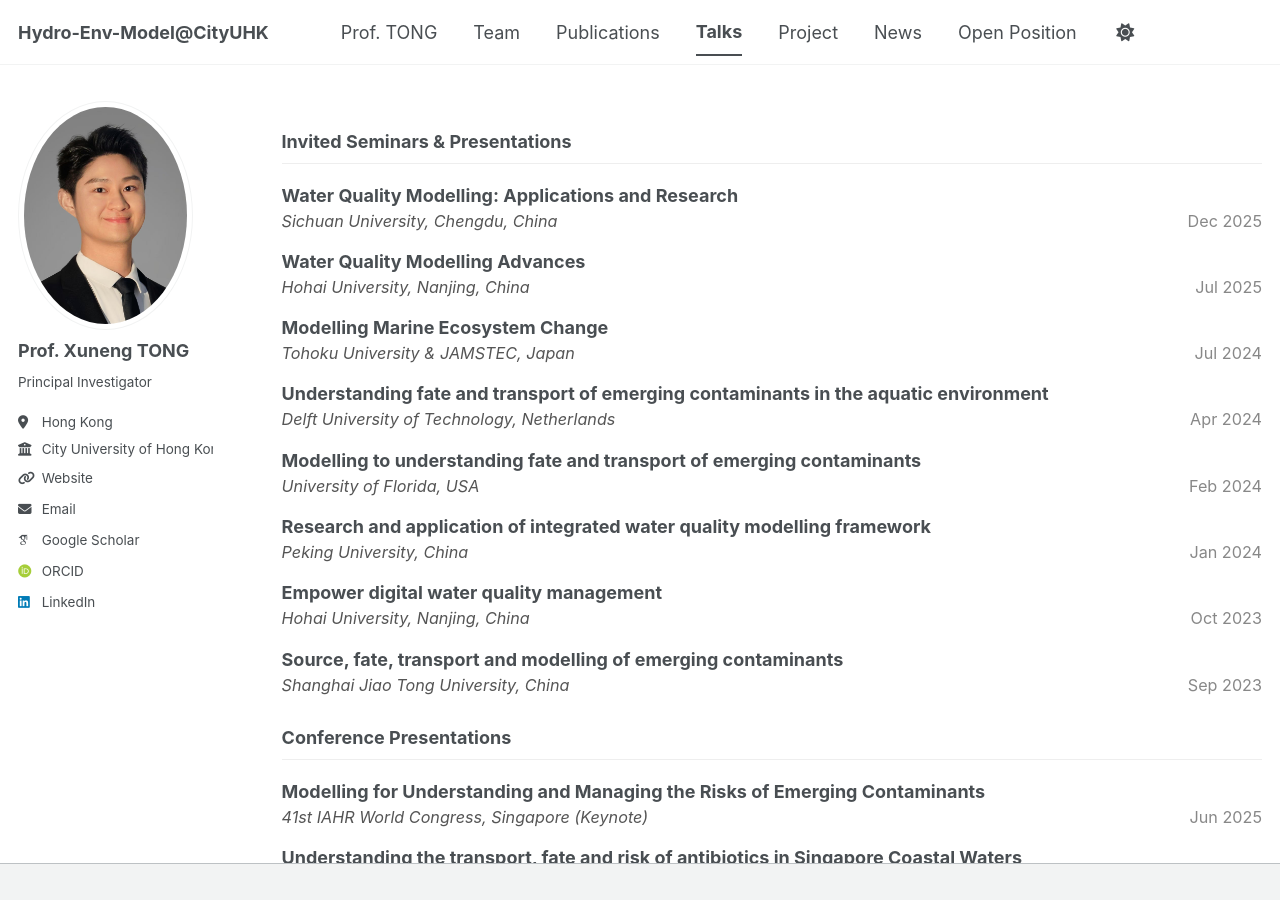
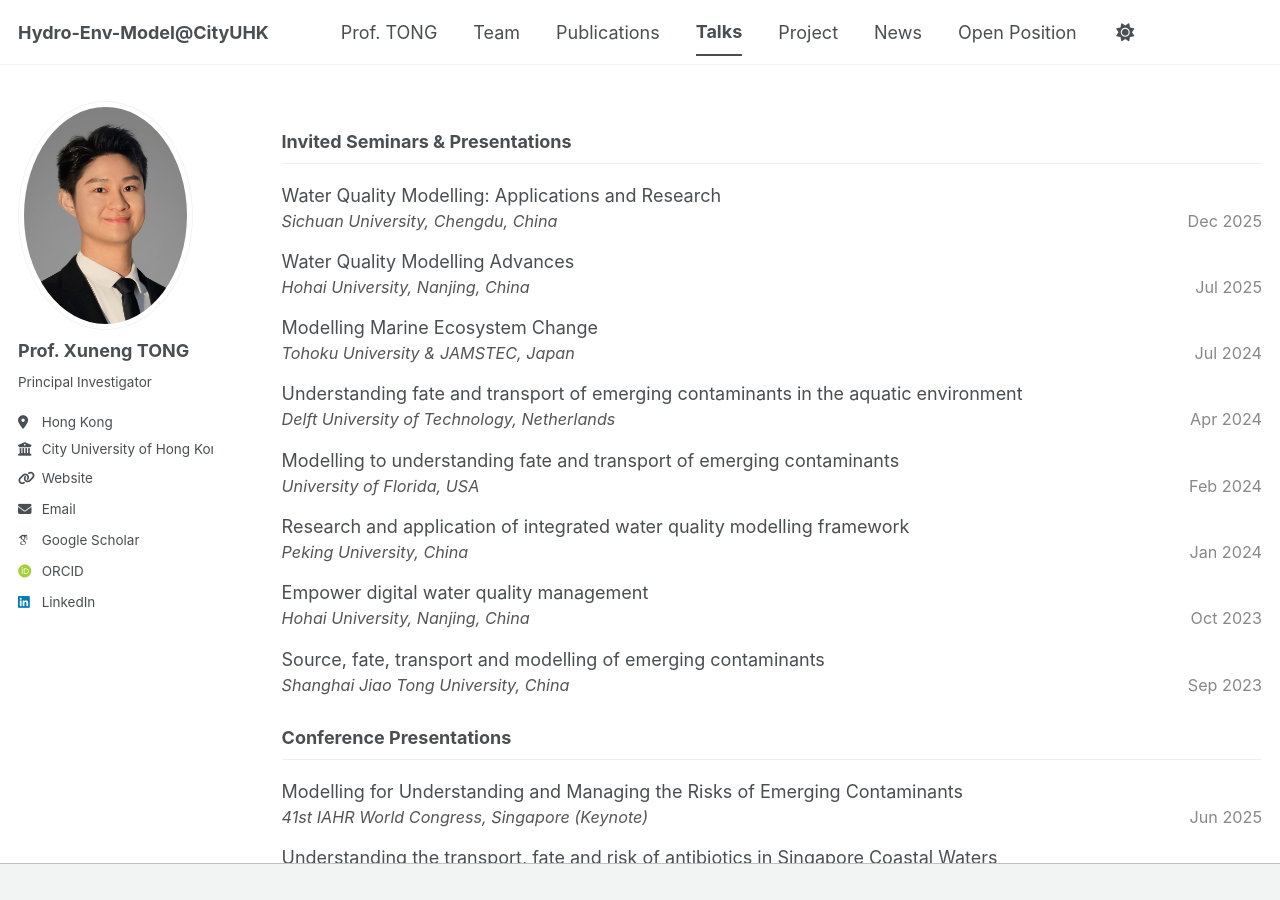
Before and after one commit to TongXuneng/TongXuneng.github.io, a Jekyll site: the page built from _pages/talks.html, in a window 1280 px wide and 900 px high. Built offline with Jekyll 4.4.1, drawn with Linux system fonts in a browser that asks for light colours; some web fonts are replaced; a script bundle is joined from its source files by our own code; library files that are not in the unit come from our copies.

Commit message:
Update talks.html

```diff
--- a/_pages/talks.html
+++ b/_pages/talks.html
@@ -11,7 +11,7 @@ author_profile: true
   <ul style="list-style-type: none; padding-left: 0;">
     {% for item in category.items %}
       <li style="margin-bottom: 15px;">
-        <div><strong>{{ item.title }}</strong></div>
+        <div>{{ item.title }}</div>
         <div style="font-size: 0.9em; color: #555;">
           <em>{{ item.venue }}</em>
           <span style="float: right; color: #888;">{{ item.date }}</span>
```
